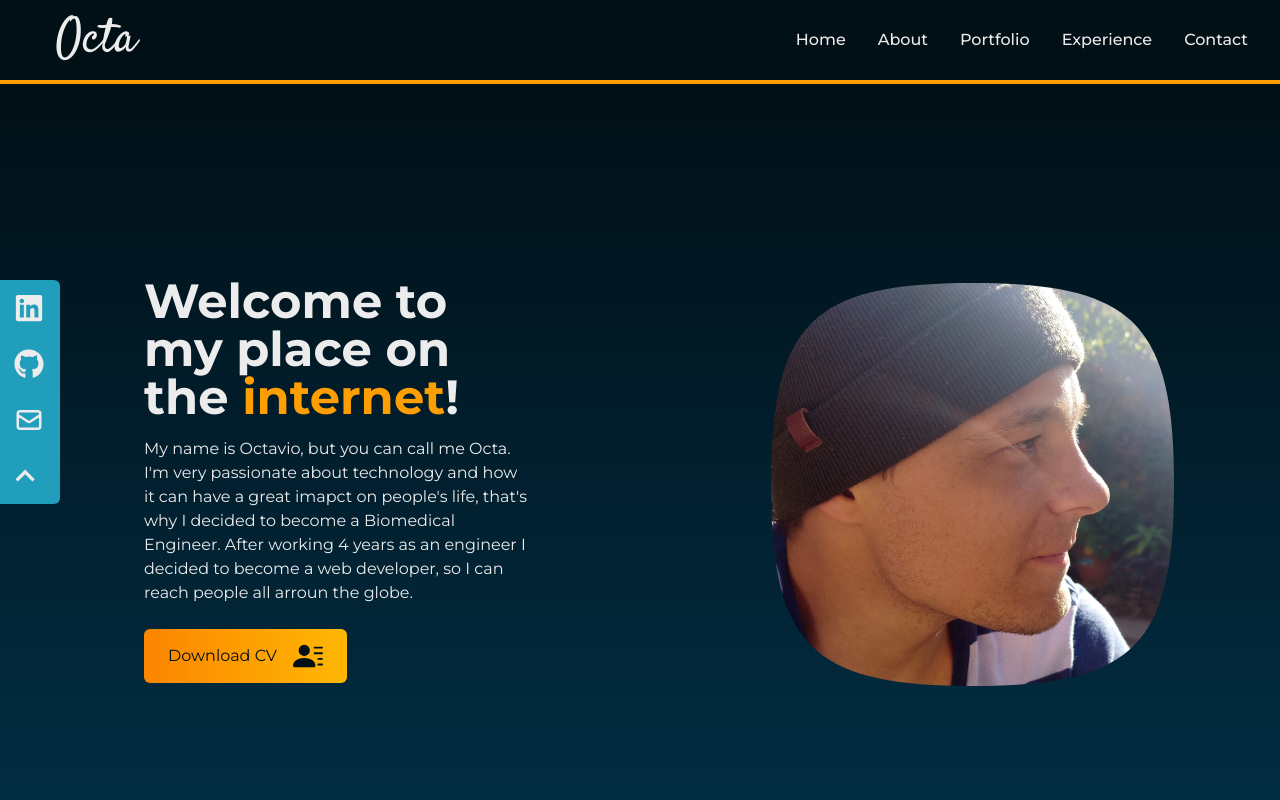
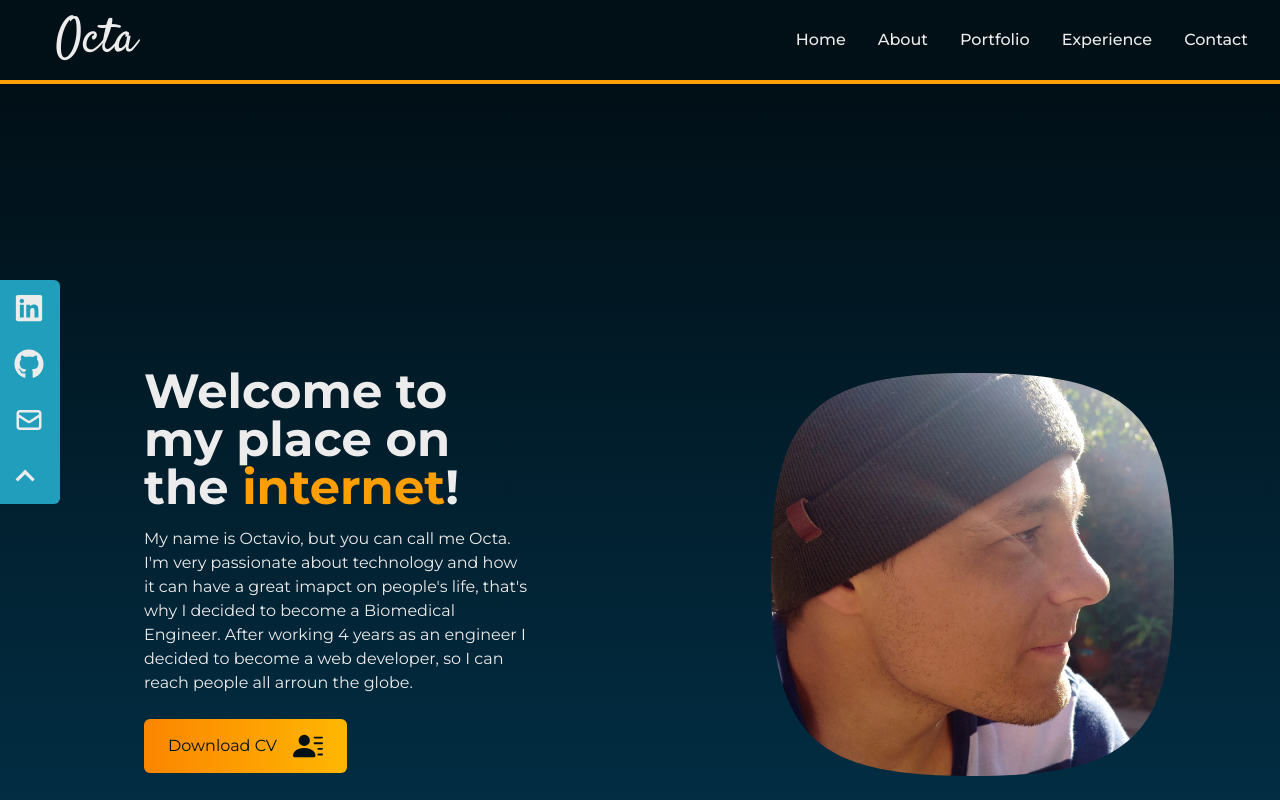
Before and after one commit to OctaNavarro/octa-portfolio, a React (Vite) app: page / in a window 1280 px wide. Shown: the top 800 px of the page. Built offline with nearby package versions, Linux system fonts and the light colour scheme.

Commit message:
Home margins fixed

```diff
--- a/src/components/Home.jsx
+++ b/src/components/Home.jsx
@@ -11,7 +11,7 @@
     >
       <div className='bg-orange w-full h-1' />
 
-      <div className='max-w-screen-lg mx-auto flex flex-col items-center justify-center h-full px-4 md:my-0 md:flex-row sm:mt-10'>
+      <div className='max-w-screen-lg mx-auto mt-10 xl:mt-48 flex flex-col items-center justify-center h-auto px-4 md:flex-row '>
         <div className='flex flex-col justify-center h-full'>
           <h2 className='text-4xl sm:text-5xl font-bold'>
             Welcome to my place on the{' '}
```
